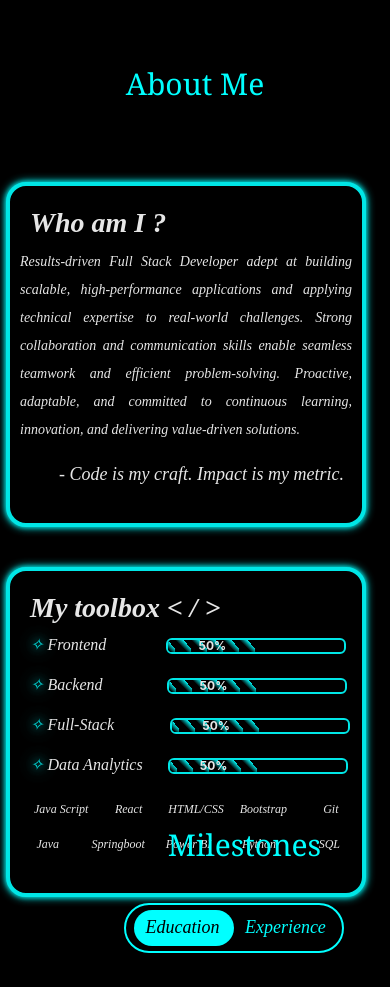
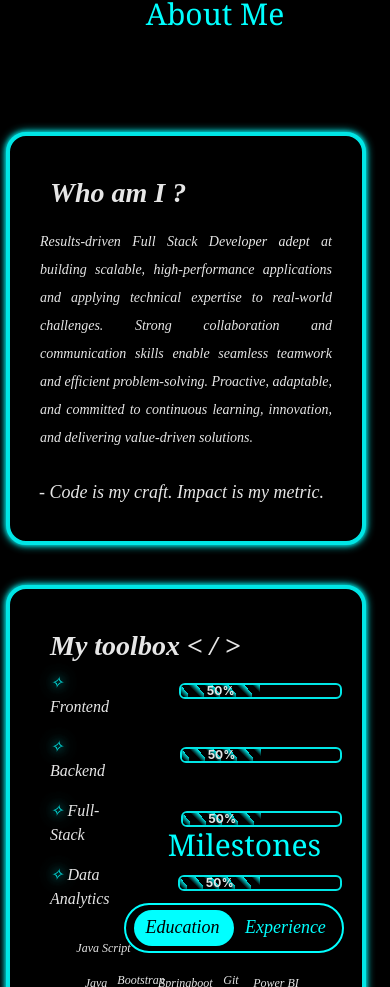
Before and after one commit to Nithish1121/Professional_Portfolio, a React (Create React App) app in the folder portfolio/: page /home in a window 390 px wide. Shown: the part 1013-2000 px from the top of the page. Built offline with nearby package versions, Linux system fonts and the light colour scheme.

Commit message:
mobile Screen test for about

```diff
--- a/portfolio/package.json
+++ b/portfolio/package.json
@@ -24,12 +24,12 @@
     "web-vitals": "^2.1.4"
   },
   "scripts": {
-  "predeploy": "npm run build",
-  "deploy": "gh-pages -d build",
     "start": "react-scripts start",
     "build": "react-scripts build",
     "test": "react-scripts test",
-    "eject": "react-scripts eject"
+    "eject": "react-scripts eject",
+    "predeploy": "npm run build",
+  "deploy": "gh-pages -d build"
   },
   "eslintConfig": {
     "extends": [
--- a/portfolio/public/index.html
+++ b/portfolio/public/index.html
@@ -2,7 +2,7 @@
 <html lang="en">
   <head>
     <meta charset="utf-8" />
-    <link rel="icon" href="icon2.jpg" />
+    <link rel="icon" href="icon2.jpg"/>
     <meta name="viewport" content="width=device-width, initial-scale=1" />
     <meta name="theme-color" content="#000000" />
     <meta
--- a/portfolio/src/Components/home.jsx
+++ b/portfolio/src/Components/home.jsx
@@ -26,13 +26,14 @@
 
 
 import "../Stylings/home.css";
+import pic from "../Image/profile_pic.jpg";
 
 const Home=()=>{
     return(
         <div className="home">
             <div className="home-content">
                 <div className="profile">
-                <img src="/Images/profile_pic.jpg" className="img-thumbnail" alt="..." />
+                <img src={pic} className="img-thumbnail" alt="..." />
                 </div>
 
             <div className="text-section">
@@ -47,7 +48,7 @@ const Home=()=>{
             <div className="welcome">
                 <p>
                 Building the future with clean code, creativity, and a passion for innovation.<br />
-                Welcome to my personal dev workspace where ideas come to life.
+                Welcome to my dev workspace where ideas come to life.
                 </p>
                 <div className="button-group">
                 <a className="btn" id="bt1" href="#contact" role="button">Contact Me</a>
@@ -55,7 +56,7 @@ const Home=()=>{
                 </div>
             </div>
             </div>
-            </div>
+        </div>
         </div>
     )
 }
--- a/portfolio/src/Stylings/home.css
+++ b/portfolio/src/Stylings/home.css
@@ -422,7 +422,7 @@
   overflow-x: hidden;
   display: flex;
   justify-content: center;
-  background-color: red;
+  /* background-color: red; */
 }
 
 .home-content {
@@ -446,7 +446,8 @@
   text-align: center;
   position: relative;
   z-index: 1;
-  margin-top: 40px;
+  margin-top: 60px;
+  margin-right: -15px;
 }
 
 .profile::before {
@@ -560,6 +561,8 @@
   gap: 20px;
   margin-top: 20px;
   flex-wrap: wrap;
+  /* background-color: red; */
+  justify-content: center;
 }
 
 .btn {
@@ -580,7 +583,7 @@
 }
 
 /* Responsive Layout */
-@media (max-width: 600px) {
+/* @media (max-width: 600px) {
   .home-content {
     flex-direction: column;
     align-items: center;
@@ -603,4 +606,79 @@
   .profile {
     margin-bottom: 20px;
   }
+} */
+
+@media (max-width: 600px) {
+  .aboutContainer {
+    display: flex;
+    flex-direction: column;
+    align-items: center;
+    padding: 10px;
+    height: auto;
+    width: 100%;
+    box-sizing: border-box;
+  }
+
+  .about-header {
+    display: flex;
+    flex-direction: column;
+    align-items: center;
+    text-align: center;
+    width: 100%;
+  }
+
+  .big {
+    font-size: 80px;
+    margin: 0;
+    color: aqua;
+    opacity: 0.1;
+  }
+
+  .small {
+    font-size: 24px;
+    margin-top: 10px;
+    color: #00ffff;
+  }
+
+  .card1 {
+    display: flex;
+    flex-direction: column;
+    align-items: center;
+    width: 100%;
+    margin: 0;
+  }
+
+  .card1-body,
+  .card2-body {
+    width: 90%;
+    margin: 20px 0;
+    padding: 20px;
+    box-sizing: border-box;
+  }
+
+  .card1-text {
+    font-size: 14px;
+    padding: 10px;
+    text-align: justify;
+  }
+
+  .progress {
+    width: 90%;
+    margin: 10px auto;
+  }
+
+  .Subtools {
+    display: flex;
+    flex-wrap: wrap;
+    justify-content: center;
+    font-size: 12px;
+    margin-top: 10px;
+  }
+
+  .tool {
+    width: 70px;
+    margin: 5px;
+    padding: 4px;
+    text-align: center;
+  }
 }
```
Also changed, not shown: portfolio/src/Image/profile_pic.jpg (renamed from portfolio/public/Images/profile_pic.jpg).
